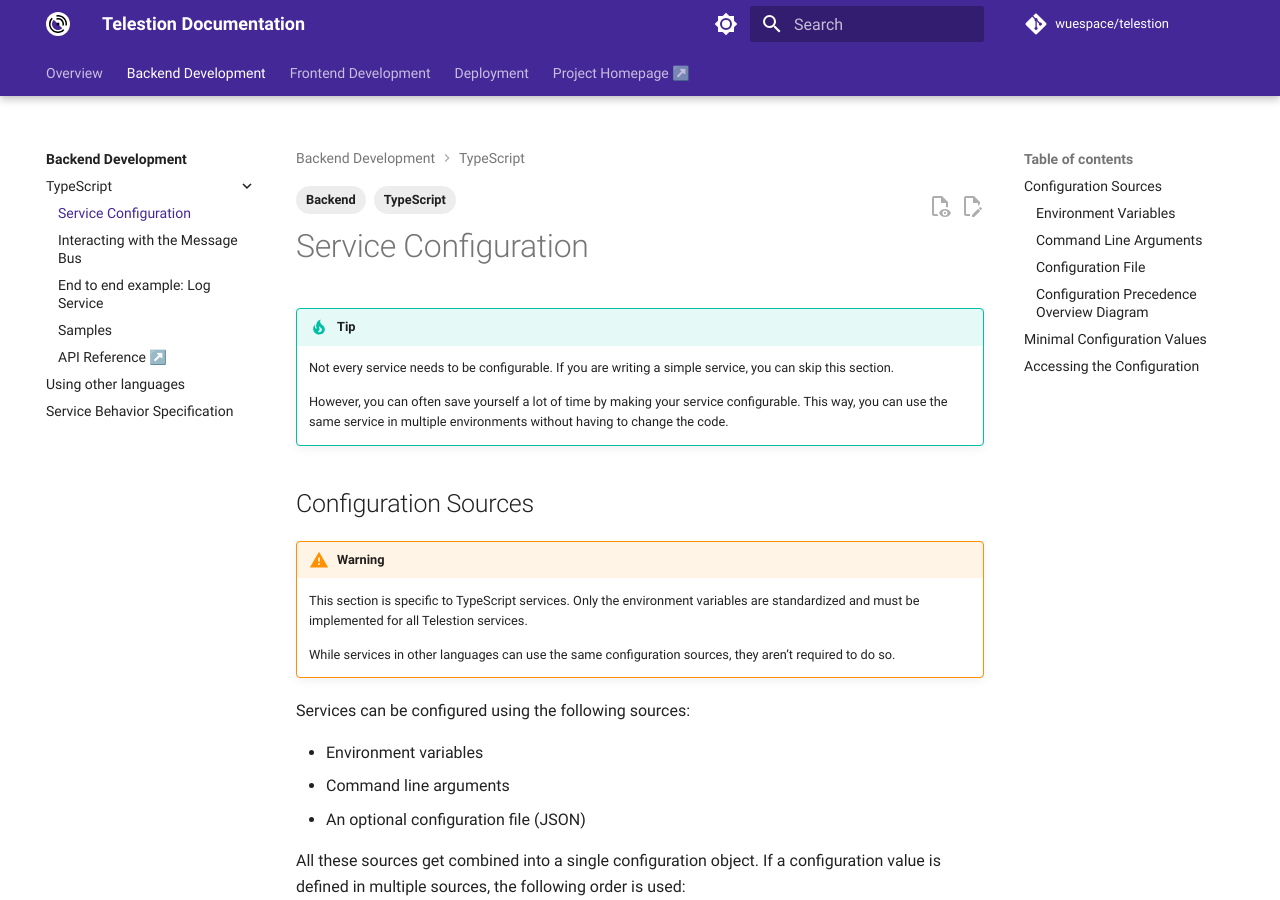
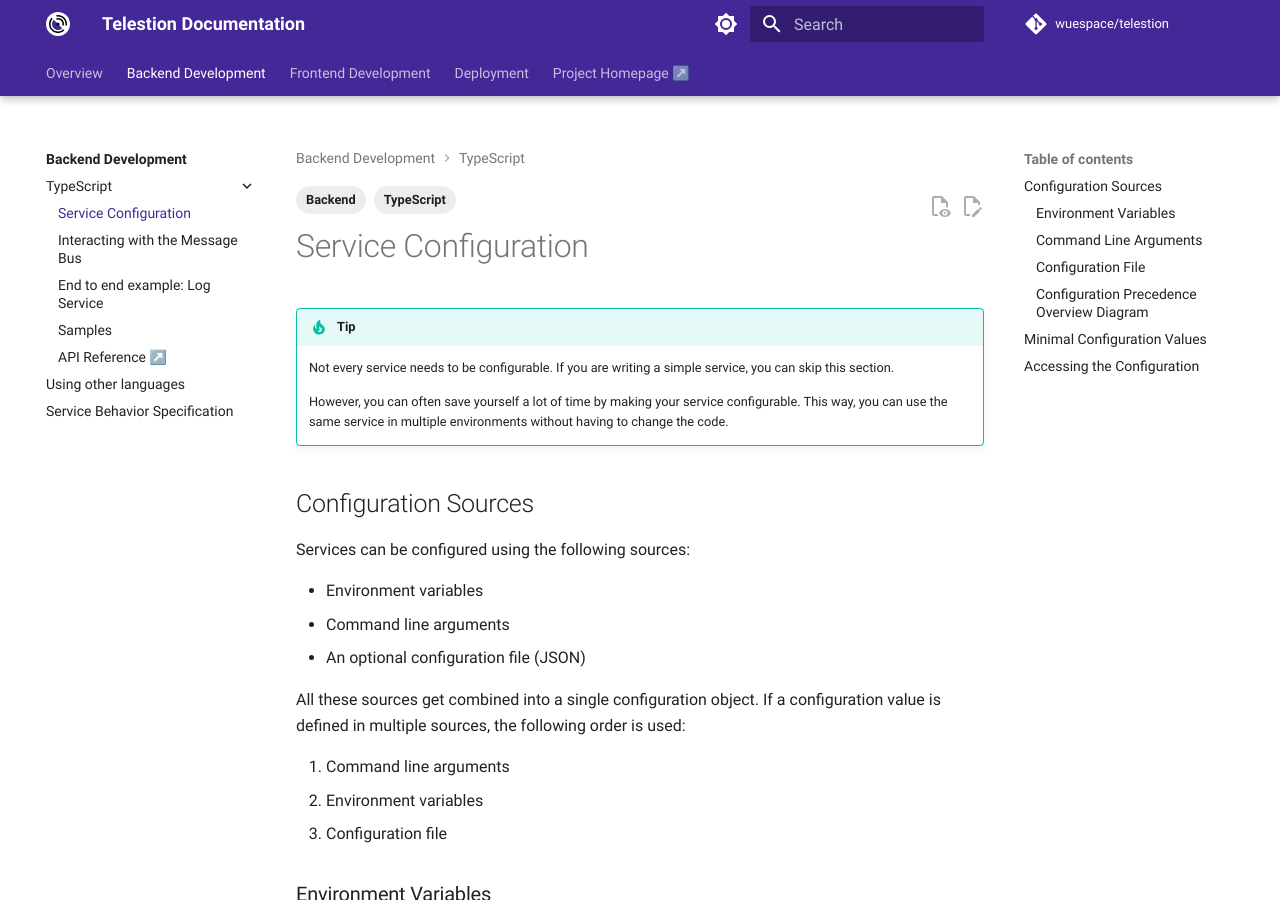
Before and after one commit to wuespace/telestion, an MkDocs documentation site: the page built from docs/docs/Backend Development/typescript/configuration.md, in a window 1280 px wide and 900 px high. Built offline with MkDocs 1.6.1 and Material for MkDocs 9.7.7, drawn with Linux system fonts in a browser that asks for light colours; a script that is not in the unit is left out; plug-ins that fetch from the network failed and are left out; comment, search, counter and statistics services are not loaded; some of the changed text lies outside the part shown.

Commit message:
Refactor configuration documentation

```diff
--- a/docs/docs/Backend Development/typescript/configuration.md
+++ b/docs/docs/Backend Development/typescript/configuration.md
@@ -13,11 +13,6 @@
 
 ## Configuration Sources
 
-!!! warning
-    This section is specific to TypeScript services. Only the environment variables are standardized and must be implemented for all Telestion services.
-
-    While services in other languages can use the same configuration sources, they aren't required to do so.
-
 Services can be configured using the following sources:
 
 - Environment variables
@@ -29,7 +24,6 @@
 1. Command line arguments
 2. Environment variables
 3. Configuration file
-
 
 ### Environment Variables
 
@@ -101,7 +95,6 @@
     This way, you don't have to set all the required configuration values when running the service locally.
 
     Without the `--dev` flag, the service fails if any of the required configuration values are missing.
-
 
 ## Accessing the Configuration
 
```
Also changed, not shown: other parts of docs/docs/Backend Development/typescript/configuration.md (+2 -2 lines).
